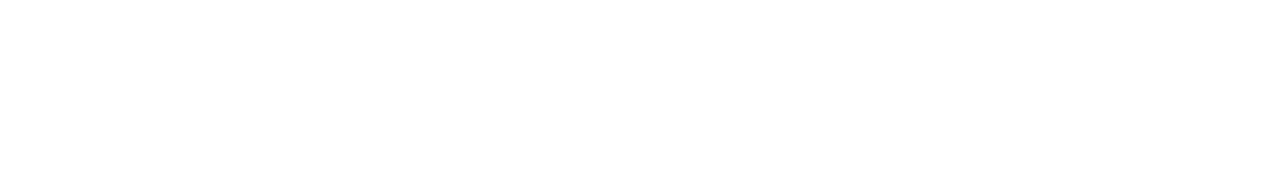
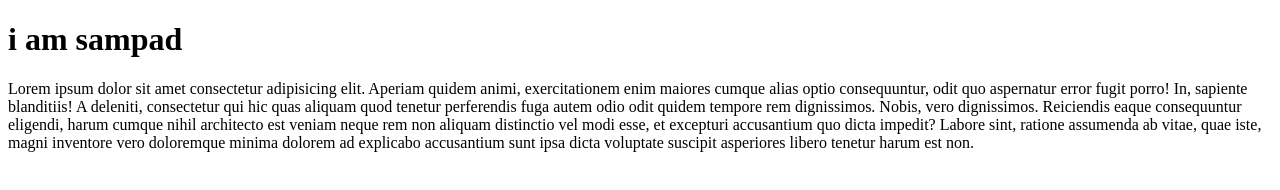
Before and after one commit to Sampadkumer1/piooner-website, a plain HTML site: page index.html in a window 1280 px wide. Drawn offline with Linux system fonts and the light colour scheme.

Commit message:
Website Start

```diff
--- a/index.html
+++ b/index.html
@@ -6,6 +6,7 @@
     <title>Document</title>
 </head>
 <body>
-
+    <h1>i am sampad</h1>
+    <p>Lorem ipsum dolor sit amet consectetur adipisicing elit. Aperiam quidem animi, exercitationem enim maiores cumque alias optio consequuntur, odit quo aspernatur error fugit porro! In, sapiente blanditiis! A deleniti, consectetur qui hic quas aliquam quod tenetur perferendis fuga autem odio odit quidem tempore rem dignissimos. Nobis, vero dignissimos. Reiciendis eaque consequuntur eligendi, harum cumque nihil architecto est veniam neque rem non aliquam distinctio vel modi esse, et excepturi accusantium quo dicta impedit? Labore sint, ratione assumenda ab vitae, quae iste, magni inventore vero doloremque minima dolorem ad explicabo accusantium sunt ipsa dicta voluptate suscipit asperiores libero tenetur harum est non.</p>
 </body>
 </html>
```
